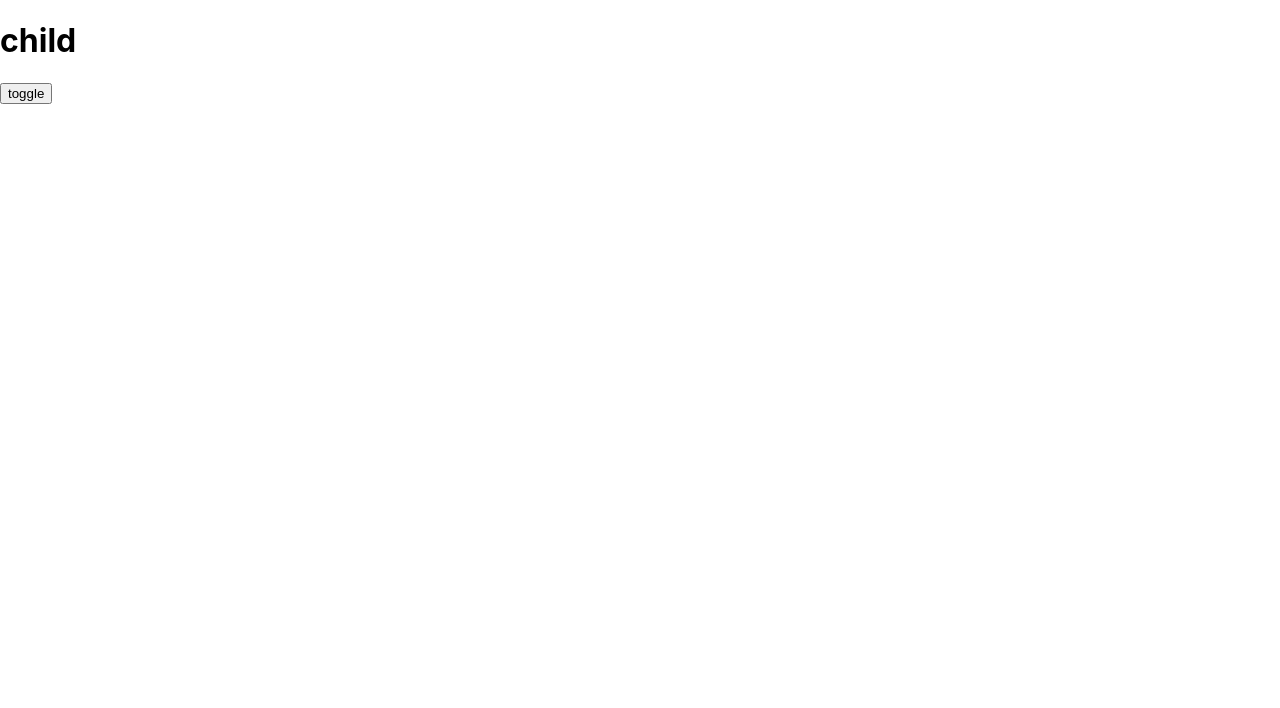
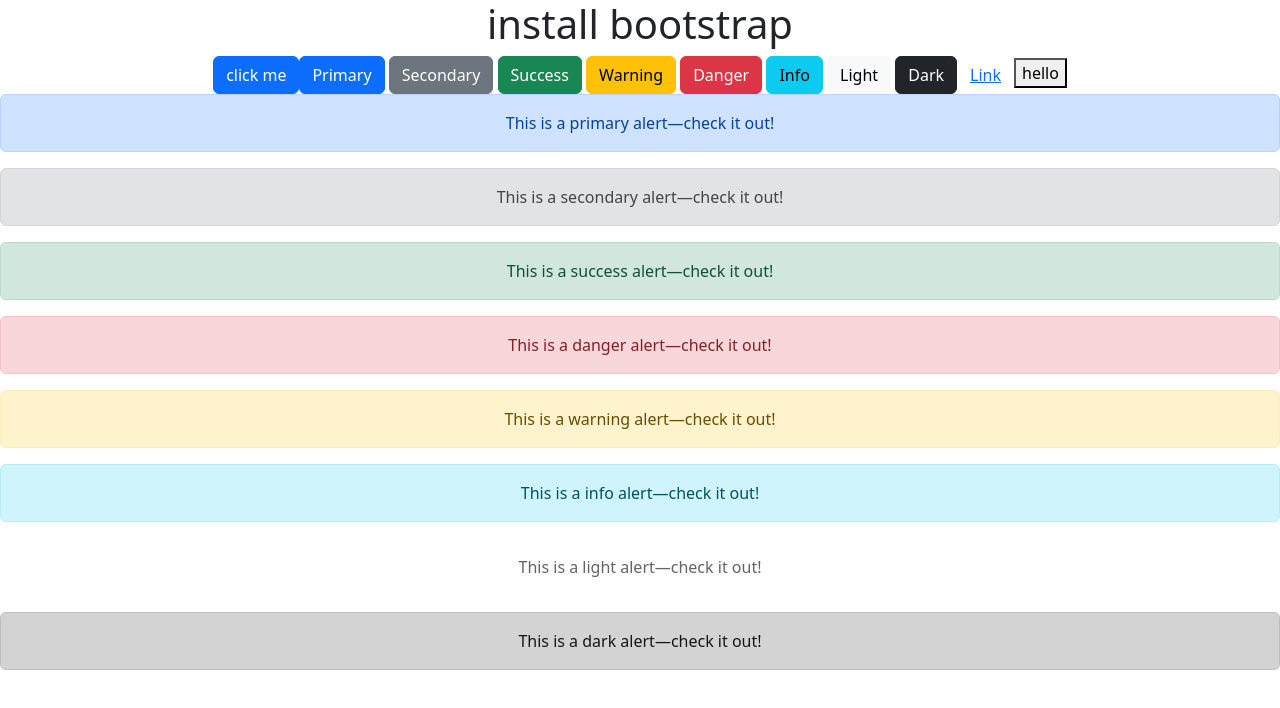
Before and after one commit to deepakpandey710/learn-react, a React (Create React App) app: page / in a window 1280 px wide. Shown: the top 708 px of the page. Built offline with nearby package versions, Linux system fonts and the light colour scheme.

Commit message:
install bootstrap

```diff
--- a/package.json
+++ b/package.json
@@ -6,7 +6,9 @@
     "@testing-library/jest-dom": "^5.16.5",
     "@testing-library/react": "^13.4.0",
     "@testing-library/user-event": "^13.5.0",
+    "bootstrap": "^5.2.3",
     "react": "^18.2.0",
+    "react-bootstrap": "^2.7.1",
     "react-dom": "^18.2.0",
     "react-scripts": "5.0.1",
     "web-vitals": "^2.1.4"
--- a/src/App.js
+++ b/src/App.js
@@ -1,25 +1,39 @@
 import {Component, useState} from 'react';
 import './App.css';
-import Student from './Student';
-class App extends Component{
-  constructor(){
-    super();
-    this.state={
-      show:false
-    }
-  }
-  render(){
-    return(
-      <div>
-        {
-          this.state.show?<Student/>:<h1>child</h1>
-        }
-        <button onClick={()=>this.setState({show:!this.state.show})}>toggle</button>
-      </div>
-    )
-  }
+import { Button,Alert } from 'react-bootstrap';
 
+function App(){
+  return(
+    <div className='App'>
+      <h1>install bootstrap</h1>
+      <Button onClick={()=>alert("hello")}>click me</Button>
+      <Button variant="primary">Primary</Button>{' '}
+      <Button variant="secondary">Secondary</Button>{' '}
+      <Button variant="success">Success</Button>{' '}
+      <Button variant="warning">Warning</Button>{' '}
+      <Button variant="danger">Danger</Button>{' '}
+      <Button variant="info">Info</Button>{' '}
+      <Button variant="light">Light</Button>{' '}
+      <Button variant="dark">Dark</Button>
+      <Button variant="link">Link</Button>
+      <button>hello</button>
 
+      {[
+        'primary',
+        'secondary',
+        'success',
+        'danger',
+        'warning',
+        'info',
+        'light',
+        'dark',
+      ].map((variant) => (
+        <Alert key={variant} variant={variant}>
+          This is a {variant} alert—check it out!
+        </Alert>
+      ))}
+    </div>
+  )
 }
 
 
--- a/src/Profile.js
+++ b/src/Profile.js
@@ -19,10 +19,6 @@
 
 
 
-
-
-
-
     // if(login){
     //     return(
     //         <div>
--- a/src/Student.js
+++ b/src/Student.js
@@ -5,7 +5,7 @@
     }
     render()
     {
-        console.log(this.props)
+        // console.log(this.props)
         return (
             <div>
                 <h1>class component</h1>
--- a/src/index.js
+++ b/src/index.js
@@ -2,6 +2,7 @@
 import ReactDOM from 'react-dom/client';
 import './index.css';
 import App from './App';
+import 'bootstrap/dist/css/bootstrap.min.css';
 import reportWebVitals from './reportWebVitals';
 
 const root = ReactDOM.createRoot(document.getElementById('root'));
```
Also changed, not shown: 1 other file (tests, documents, lock files or other folders).
